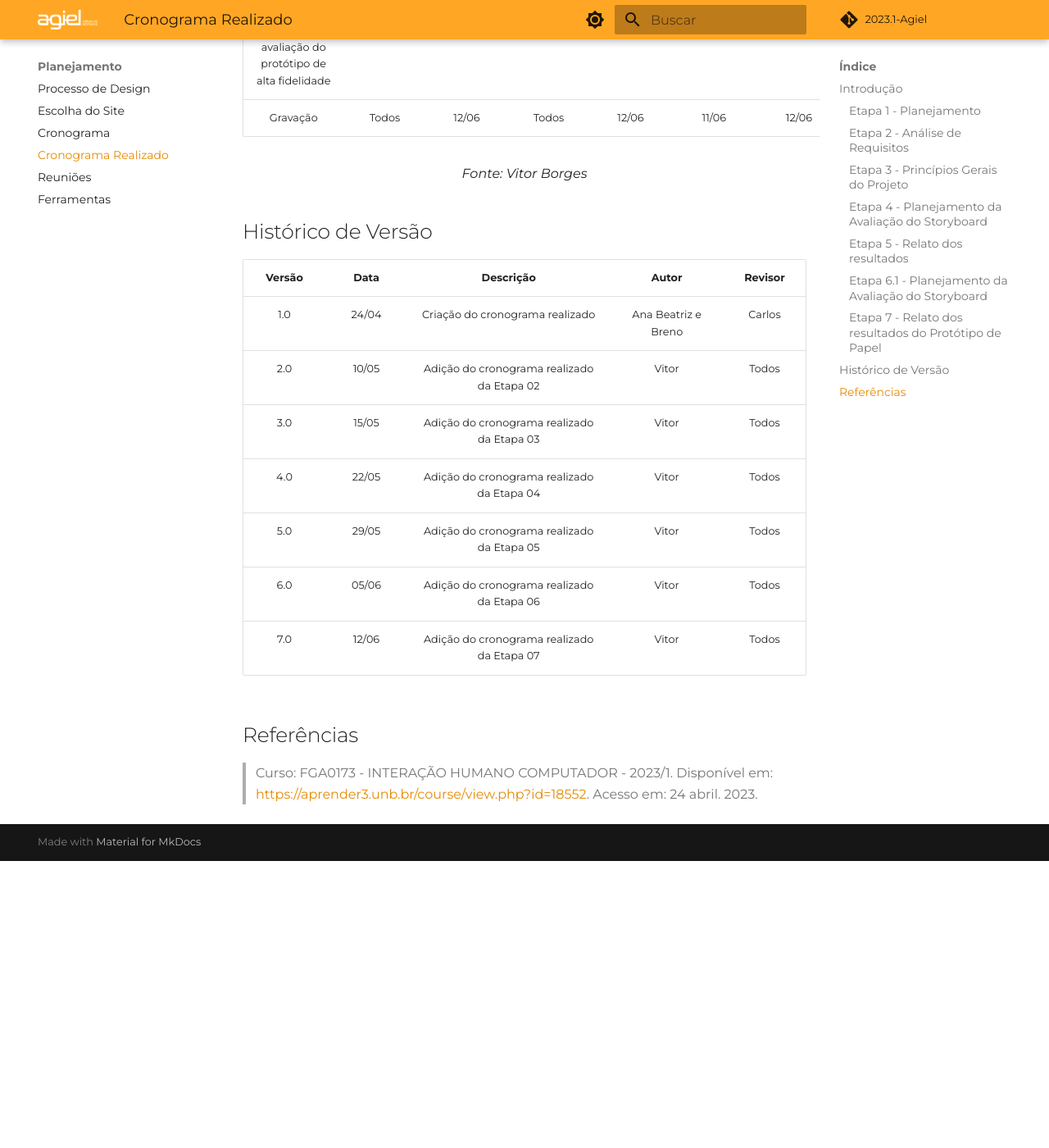
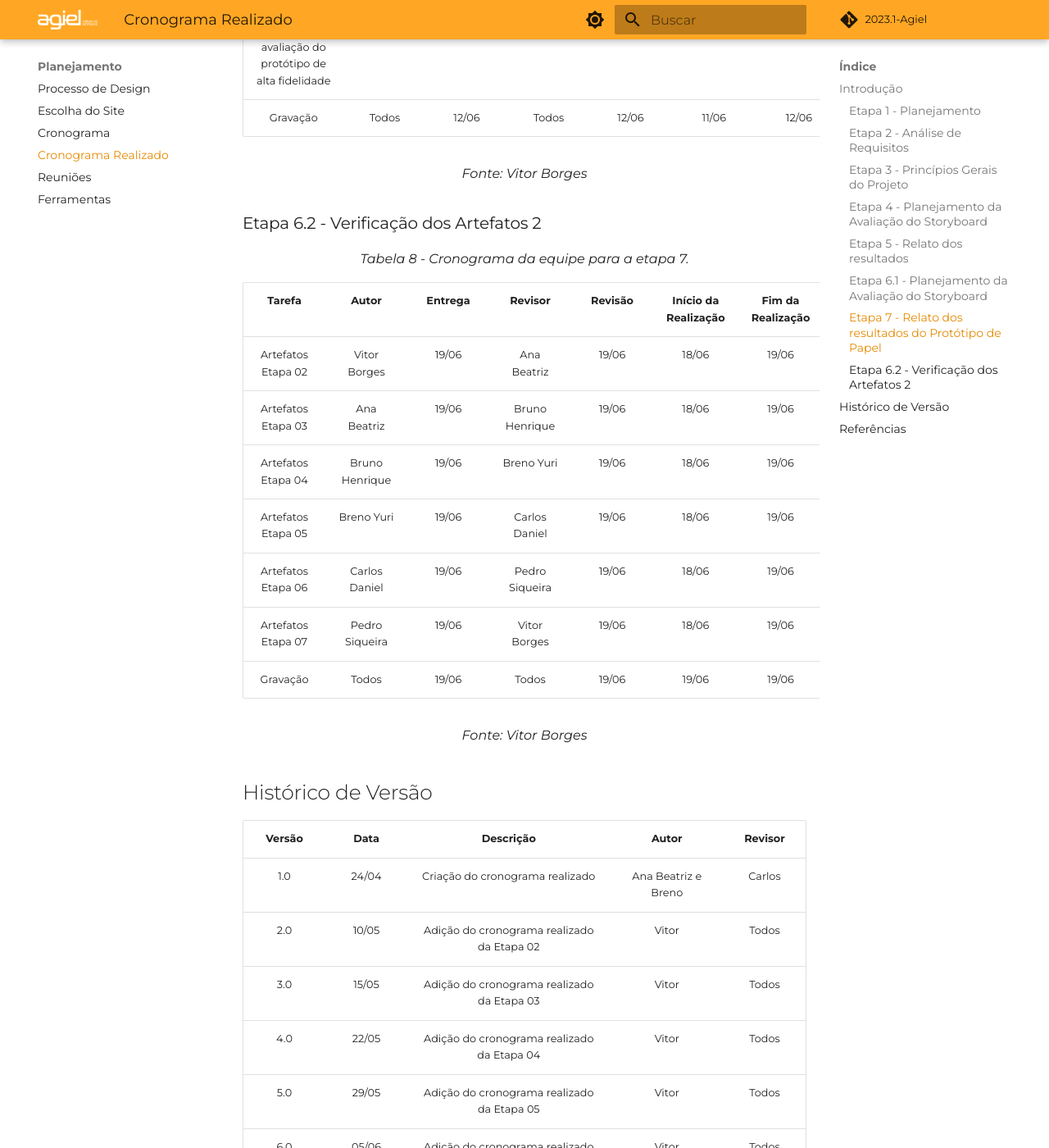
Before and after one commit to Interacao-Humano-Computador/2023.1-Agiel, an MkDocs documentation site: the page built from docs/planejamento/cronograma_realizado.md, in a window 1280 px wide and 1400 px high, scrolled down 6708 px. Shown: the whole window at 82% size. Built offline with MkDocs 1.6.1 and Material for MkDocs 9.7.7, drawn with Linux system fonts in a browser that asks for light colours; some web fonts are replaced; comment, search, counter and statistics services are not loaded; before the commit the page ends 7758 px from its top, so only the background shows below that; some of the changed text lies outside the part shown.

Commit message:
docs: adicionado cronograma da etapa 6.2

```diff
--- a/docs/planejamento/cronograma_realizado.md
+++ b/docs/planejamento/cronograma_realizado.md
@@ -120,6 +120,22 @@ O cronograma realizado é um documento que descreve as atividades que foram exec
 
 <figcaption align="center">Fonte: Vitor Borges</figcaption>
 
+### Etapa 6.2 - Verificação dos Artefatos 2
+
+<figcaption align="center">Tabela 8 - Cronograma da equipe para a etapa 7.</figcaption>
+
+|                Tarefa                |                                      Autor                                      | Entrega |            Revisor             | Revisão | Início da Realização | Fim da Realização |
+|:------------------------------------:|:-------------------------------------------------------------------------------:|:-------:|:------------------------------:|:-------:|:--------------------:|:-----------------:|
+| Artefatos Etapa 02 | Vitor Borges |  19/06  | Ana Beatriz |  19/06  |        18/06         |       19/06       |
+| Artefatos Etapa 03 | Ana Beatriz |  19/06  | Bruno Henrique |  19/06  |       18/06         |       19/06       |
+| Artefatos Etapa 04 | Bruno Henrique |  19/06  | Breno Yuri |  19/06  |        18/06         |       19/06       |
+| Artefatos Etapa 05 | Breno Yuri |  19/06  | Carlos Daniel |  19/06  |        18/06         |       19/06       |
+| Artefatos Etapa 06 | Carlos Daniel |  19/06  | Pedro Siqueira |  19/06  |        18/06         |       19/06       |
+| Artefatos Etapa 07 | Pedro Siqueira |  19/06  | Vitor Borges |  19/06  |        18/06         |       19/06       |
+|        Gravação                      | Todos |  19/06  | Todos                          |  19/06  |        19/06         |       19/06       |
+
+<figcaption align="center">Fonte: Vitor Borges</figcaption>
+
 ## Histórico de Versão
 
 | Versão | Data  |            Descrição              |     Autor      |    Revisor    |
@@ -131,6 +147,7 @@ O cronograma realizado é um documento que descreve as atividades que foram exec
 | 5.0 | 29/05 | Adição do cronograma realizado da Etapa 05 | Vitor | Todos |
 | 6.0 | 05/06 | Adição do cronograma realizado da Etapa 06 | Vitor | Todos |
 | 7.0 | 12/06 | Adição do cronograma realizado da Etapa 07 | Vitor | Todos |
+| 8.0 | 19/06 | Adição do cronograma realizado da Etapa 6.2 | Vitor | Todos |
 
 ## Referências
 
```
